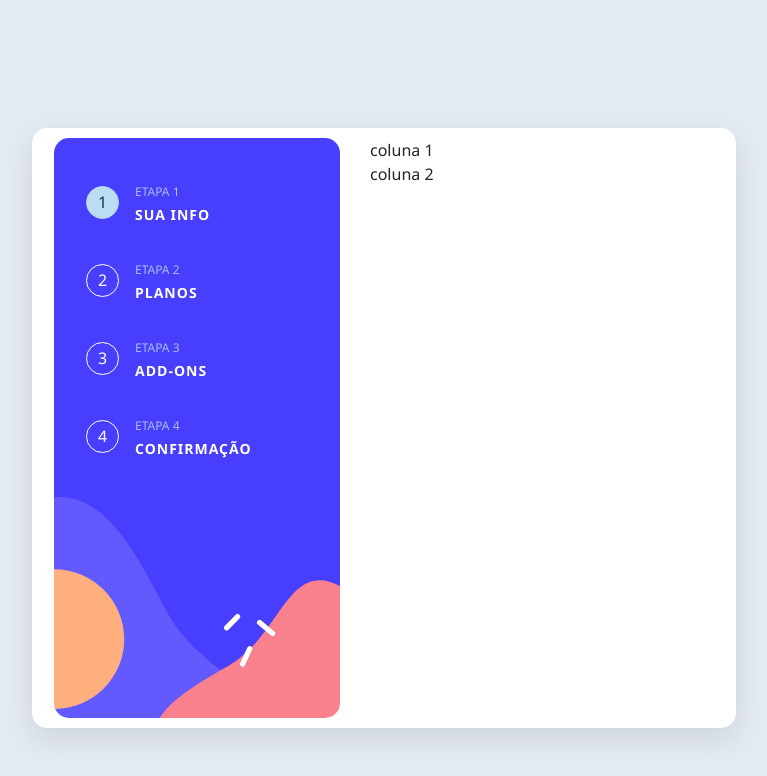
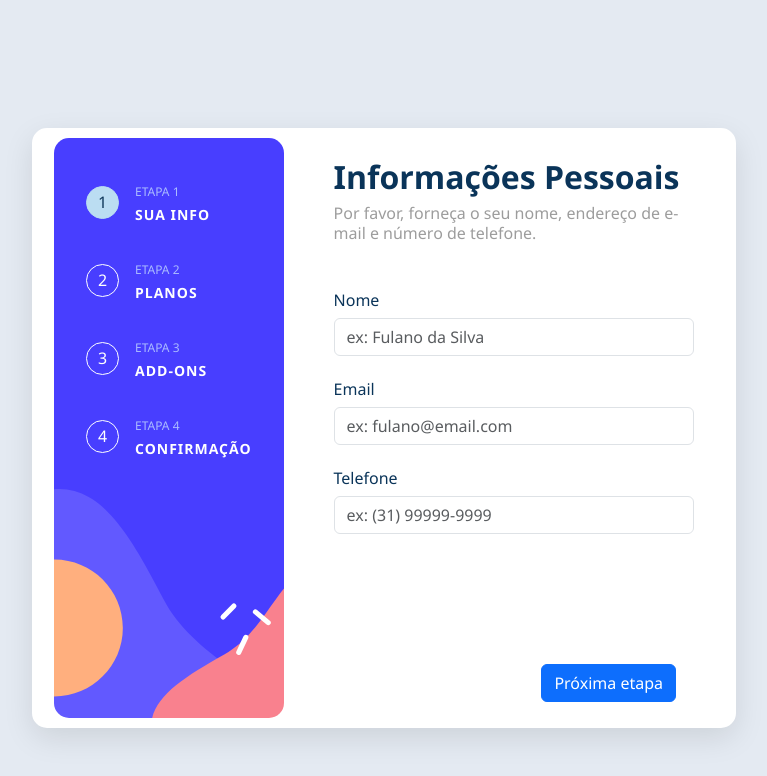
Before and after one commit to MiguelAlexandreTorresGomes/projeto-formulario, an Angular app: page /login in a window 1280 px wide. Shown: the top 776 px of the page, without its empty margins (256-1023 px from the left). Built offline with nearby package versions, Linux system fonts and the light colour scheme.

Commit message:
:bug: fix: removido elemento com erro na responsividade

```diff
--- a/src/app/app.component.ts
+++ b/src/app/app.component.ts
@@ -1,5 +1,5 @@
 import { Component } from '@angular/core';
-import { Router, RouterOutlet } from '@angular/router';
+import { Router } from '@angular/router';
 import { SidebarComponent } from "./components/sidebar/sidebar.component";
 import { FormsModule } from '@angular/forms';
 
@@ -7,7 +7,7 @@ import { FormsModule } from '@angular/forms';
 @Component({
   selector: 'app-root',
   standalone: true,
-  imports: [RouterOutlet, SidebarComponent, FormsModule],
+  imports: [SidebarComponent, FormsModule],
   templateUrl: './app.component.html',
   styleUrl: './app.component.css'
 })
--- a/src/app/components/addons/addons.component.html
+++ b/src/app/components/addons/addons.component.html
@@ -1,5 +1,5 @@
 <div class="pages-container mb-5">
-  <div class="form-card">
+  <div>
     <div>
       <h2>Escolha complementos</h2>
       <h6>Os complementos ajudam a melhorar sua experiência de jogo.</h6>
--- a/src/app/components/confirmacao/confirmacao.component.html
+++ b/src/app/components/confirmacao/confirmacao.component.html
@@ -1,5 +1,5 @@
 <div class="pages-container mb-5">
-  <div class="form-card">
+  <div>
     <div class="mb-5">
       <h2>Finalizando</h2>
       <h6>Verifique novamente se tudo está OK antes de confirmar</h6>
--- a/src/app/components/footer/footer.component.html
+++ b/src/app/components/footer/footer.component.html
@@ -1,5 +1,5 @@
 <div class="pages-container">
-  <div class="form-card d-flex" style="width: 100%!important;">
+  <div class=" d-flex" style="width: 100%!important;">
     <div class="form-card d-flex align-items-center w-100">
       <!-- Botão Voltar -->
       <button *ngIf="!navigationService.isFirstStep() && !navigationService.isLastStep()"
--- a/src/app/components/login/login.component.html
+++ b/src/app/components/login/login.component.html
@@ -1,5 +1,5 @@
 <div class="pages-container mb-5">
-    <div class="form-card">
+    <div>
         <div class="mb-5">
             <h2>Informações Pessoais</h2>
             <h6>Por favor, forneça o seu nome, endereço de e-mail e número de telefone.</h6>
--- a/src/app/components/planos/planos.component.css
+++ b/src/app/components/planos/planos.component.css
@@ -6,9 +6,7 @@
 
 .plans-container {
     display: flex;
-    flex-wrap: wrap;
     gap: 10px;
-    margin-bottom: 35px;
 }
 
 .plan {
@@ -17,6 +15,7 @@
     cursor: pointer;
     flex: 1 0 0px;
     padding: 20px;
+    gap: 2px;
     flex-direction: column;
     display: flex;
 }
@@ -94,21 +93,8 @@ input:checked+.slider:before {
   color: #A0A0A0;
 }
 
-        @media (max-width: 576px) {
-            .form-card {
-                padding: 20px;
-            }
-
-            .plan {
-                padding: 15px;
-            }
-
-            .grid {
-                flex-direction: column;
-                gap: 10px;
-            }
-
-            .buttons {
-                margin-top: 20px;
-            }
-        }
+.hero-content{
+    gap: 10px;
+    display: flex;
+    flex-direction:column;
+}
--- a/src/app/components/planos/planos.component.html
+++ b/src/app/components/planos/planos.component.html
@@ -1,5 +1,5 @@
 <div class="pages-container mb-5">
-    <div class="form-card">
+    <div>
         <div class="mb-5">
             <h2>Selecione seu plano</h2>
             <h6>Você tem a opção de cobrança mensal ou anual.</h6>
@@ -15,7 +15,7 @@
                     <td class="plan-name">{{plano.name}}</td>
                     <h6 id="plan-price">${{getPlanoPrice(plano)}}/{{ user?.isAnnual ? 'ano' : 'mês' }}</h6>
                     <h6 id="free-months" style="color: #0A3459!important; font-size: 15px!important;">
-                        {{ user?.isAnnual? '2mês de graça' : ''}}</h6>
+                        {{ user?.isAnnual? '2 meses de graça' : ''}}</h6>
 
                 </div>
 
--- a/src/app/components/sidebar/sidebar.component.html
+++ b/src/app/components/sidebar/sidebar.component.html
@@ -14,10 +14,9 @@
     </div>
   </div>
   <div>
-    <div> coluna 1</div>
-    <div> coluna 2</div>
-      <!-- <router-outlet></router-outlet>
-      <app-footer></app-footer> -->
+
+      <router-outlet></router-outlet>
+      <app-footer></app-footer>
   </div>
 
 </div>
--- a/src/styles.css
+++ b/src/styles.css
@@ -57,7 +57,7 @@
           margin-right: 30px;
           height: 120px;
       }
- /* @media (max-width: 768px) {
+    @media (max-width: 768px) {
                 body {
                     padding: 0;
                     background-color: white;
@@ -122,4 +122,4 @@
                     width: auto!important;
                 }
 
-        }*/
+            }
```
Lines whose indentation alone changed are shown as unchanged.
